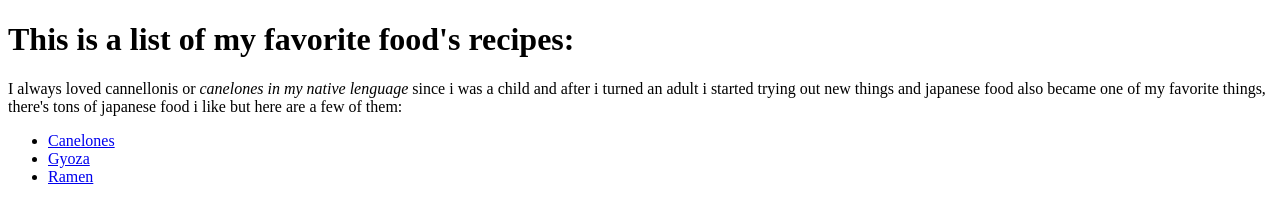
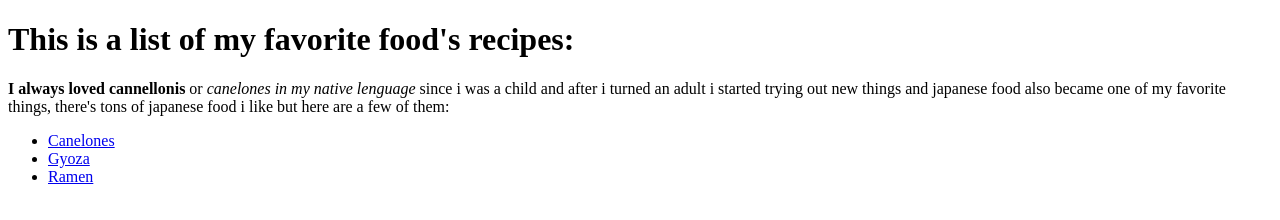
Before and after one commit to MarTorres07/odin-recipes, a plain HTML site: page index.html in a window 1280 px wide. Drawn offline with Linux system fonts and the light colour scheme.

Commit message:
updated index

```diff
--- a/index.html
+++ b/index.html
@@ -6,7 +6,7 @@
     </head>
     <body>
     <h1>This is a list of my favorite food's recipes:</h1>
-<p>I always loved cannellonis or <em>canelones in my native lenguage</em> since i was a child and after i turned an adult i started trying out new things and japanese food also became one of my favorite things, there's tons of japanese food i like but here are a few of them:</p>
+<p><strong>I always loved cannellonis</strong> or <em>canelones in my native lenguage</em> since i was a child and after i turned an adult i started trying out new things and japanese food also became one of my favorite things, there's tons of japanese food i like but here are a few of them:</p>
 
 <ul>
 
```
